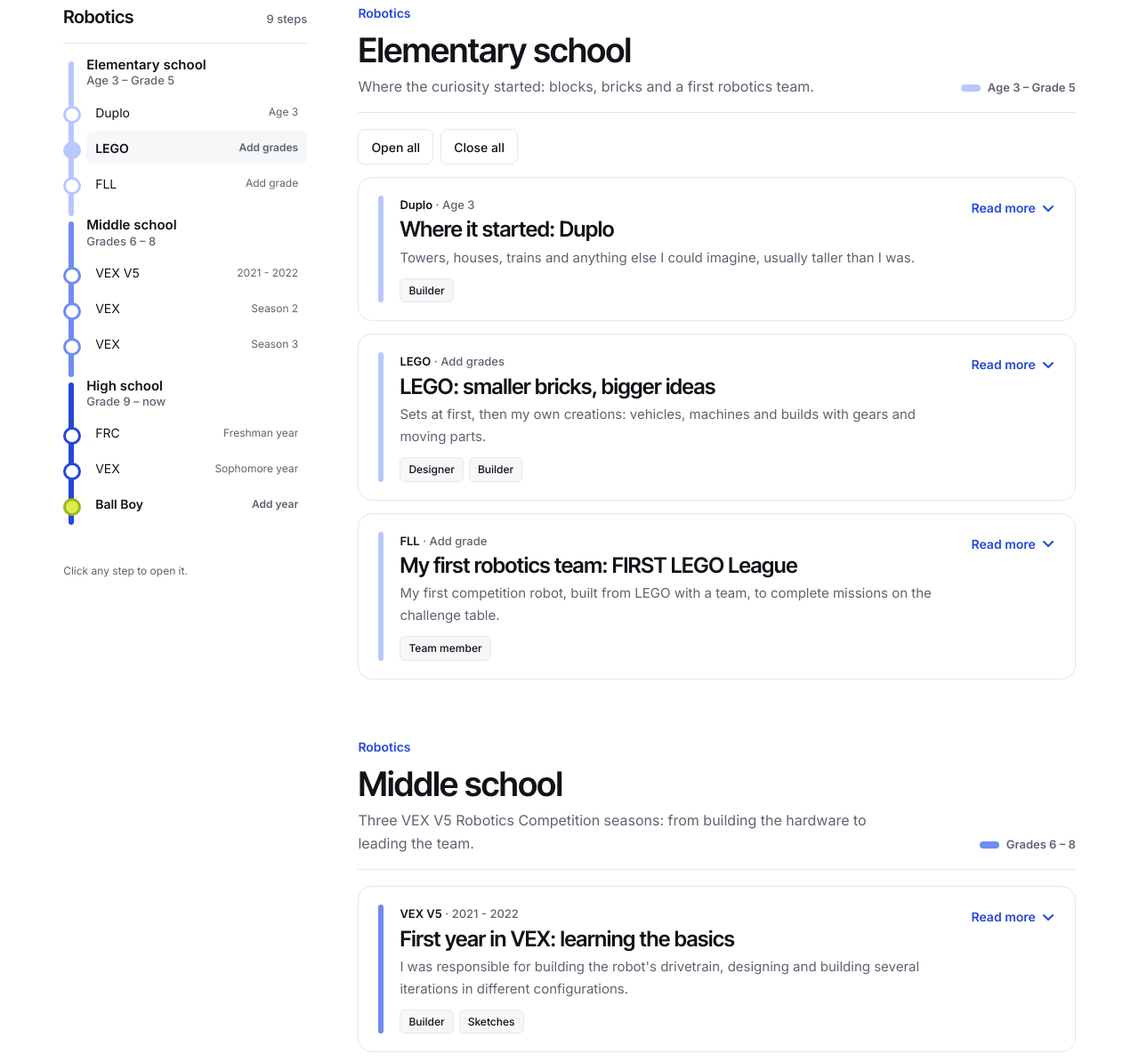
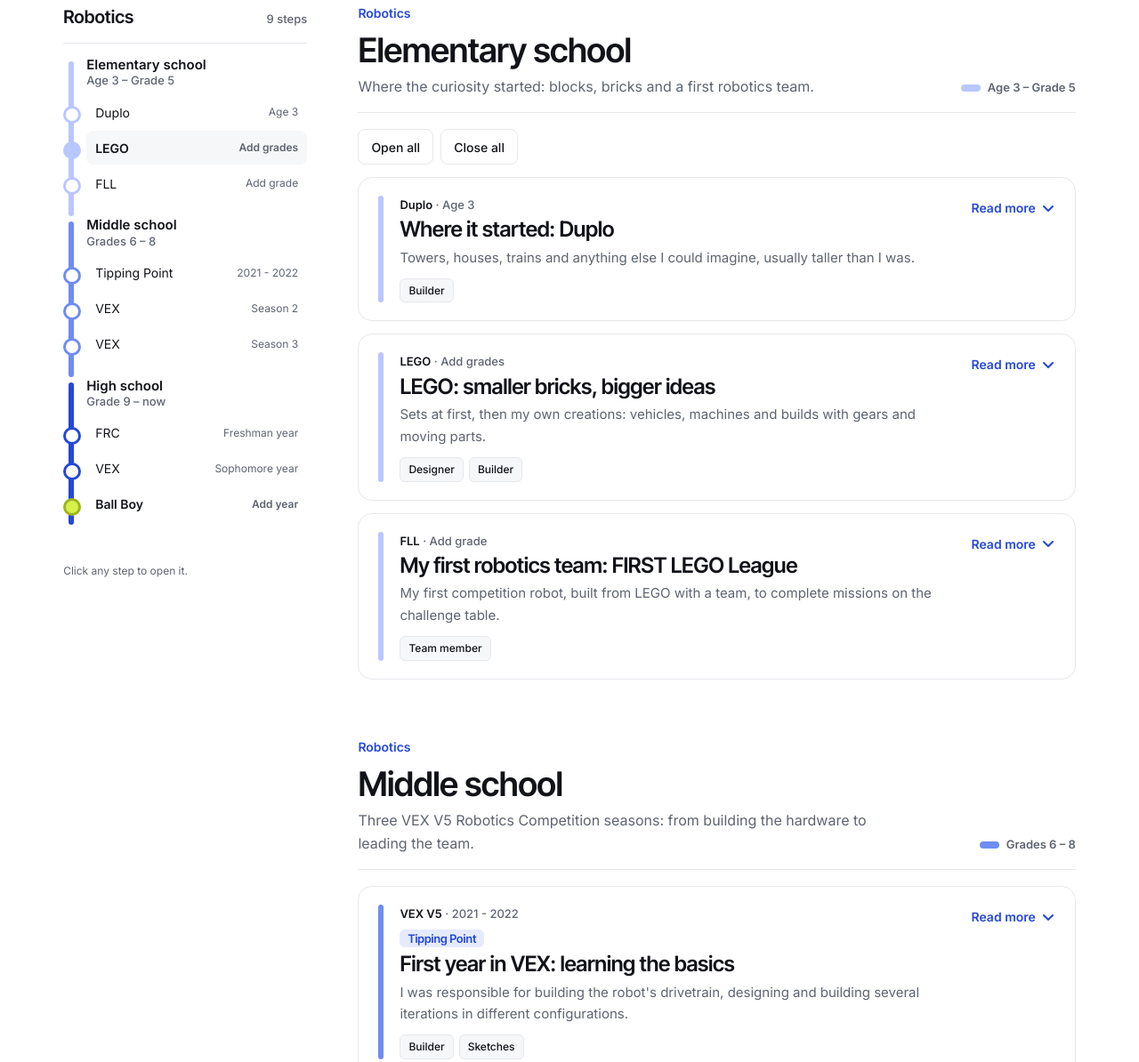
Before and after one commit to sabrus444/Achyutkarthikeyanjourney, a plain HTML site: page index.html in a window 1280 px wide. Shown: the part 769-1963 px from the top of the page at 89% size. Drawn offline with Linux system fonts and the light colour scheme.

Commit message:
Show each season's game name as a small title on the card and in the timeline
Co-Authored-By: Claude Opus 5.5 <noreply@anthropic.com>
Claude-Session: https://claude.ai/code/session_016aH6ZDpL1UM4xCYjQ1HMnP

```diff
--- a/content.js
+++ b/content.js
@@ -82,7 +82,7 @@ window.SITE = {
             {
               id: "vex-ms-1", type: "vex", stage: "VEX V5", era: "2021 - 2022",
               title: "First year in VEX: learning the basics",
-              roles: ["Builder"], game: "Tipping Point (VEX V5 Robotics Competition)",
+              roles: ["Builder"], game: "Tipping Point",
               responsibility: "I was responsible for building the robot's drivetrain, designing and building several iterations in different configurations.",
               built: "The drivetrain for our Tipping Point robot, rebuilt through several iterations as I learned the basic VEX mechanisms. Tipping Point was a game where robots score rings, move mobile goals into their zone and balance on a platform at the end of the match.",
               enjoyed: "Our team qualified for the National Championship and the VEX Worlds Championship. It was my first time at a VEX championship venue, and I was amazed by the designs other students had built. Seeing them showed me how far I could take my own robots.",
--- a/index.html
+++ b/index.html
@@ -87,6 +87,8 @@ summary::-webkit-details-marker{display:none}
 summary .bar{align-self:stretch;border-radius:3px;background:var(--band)}
 summary .kick{font-size:13px;color:var(--mute);font-weight:500}
 summary .kick b{color:var(--ink);font-weight:600}
+summary .gtitle{margin-top:6px;display:inline-block;font:600 13px "Inter Tight",Inter,sans-serif;color:var(--acc);background:color-mix(in srgb,var(--band) 18%,transparent);border-radius:6px;padding:2px 9px}
+details.capcard summary .gtitle{color:var(--ball)}
 summary h3{margin-top:4px}
 summary .sum{margin:6px 0 0;color:var(--mute);font-size:15px;display:-webkit-box;-webkit-line-clamp:2;-webkit-box-orient:vertical;overflow:hidden}
 details[open] summary .sum{display:none}
@@ -255,6 +257,7 @@ function startSite(){
   const awards=a=>{const r=(a||[]).filter(x=>x&&x.name);return r.length?r.map(x=>`<div class="aw"><span><b>${esc(x.name)}</b> · ${esc(x.event)}${x.year?', '+esc(x.year):''}</span></div>`).join(''):'<div class="aw none">Awards will be listed here</div>'};
   const design=d=>d?`<div class="design"><div><h5>How I designed it</h5>${d.tool?`<span class="tool">${esc(d.tool)}</span>`:''}<p>${esc(d.how)}</p></div><div class="gallery">${gallery(d.images,d.cad===false?[{t:'Sketch'},{t:'Build photo'}]:[{t:'CAD screenshot',cad:1},{t:'Sketch or render',cad:1}])}</div></div>`:'';
   const pics=it=>`<div class="gallery">${gallery(it.photos,[{t:'Photo'},{t:'Photo'},{t:'Photo or video'}])}</div>`;
+  const gameOk=it=>it.game&&!/^add /i.test(it.game);
   const learnedList=it=>`<ul>${(it.learned||[]).map(l=>`<li>${esc(l)}</li>`).join('')}</ul>`;
   const ballArt='<svg class="capart" viewBox="0 0 400 300" aria-hidden="true" fill="none" stroke="#eef0f3" stroke-width="2.5" stroke-linecap="round" stroke-linejoin="round"><line x1="10" y1="252" x2="390" y2="252" stroke="#353a43"/><rect x="110" y="142" width="200" height="78" rx="12"/><path d="M110 198 L68 236 L128 236 L140 206"/><rect x="130" y="70" width="160" height="72" rx="8"/><line x1="170" y1="70" x2="170" y2="142"/><line x1="210" y1="70" x2="210" y2="142"/><line x1="250" y1="70" x2="250" y2="142"/><g fill="#d7f04a" stroke="#9db51d"><circle cx="150" cy="118" r="13"/><circle cx="190" cy="124" r="13"/><circle cx="230" cy="114" r="13"/><circle cx="270" cy="122" r="13"/><circle cx="210" cy="92" r="13"/><circle cx="46" cy="238" r="13"/></g><circle cx="150" cy="232" r="20"/><circle cx="280" cy="232" r="20"/></svg>';
 
@@ -268,12 +271,12 @@ function startSite(){
         ${(it.lineage||[]).length?`<div class="subh">Built on everything before it</div><table class="lin"><tbody>${it.lineage.map(l=>`<tr><td><a href="#${esc(l.link||'journey')}" data-open="${esc(l.link||'')}">From ${esc(l.from)}</a></td><td>${esc(l.what)}</td></tr>`).join('')}</tbody></table>`:''}
         ${pr?`<div class="subh">From project to product</div><div class="prod"><div><p class="vision">${esc(pr.vision)}</p><ul class="who">${(pr.who||[]).map(w=>`<li>${esc(w)}</li>`).join('')}</ul></div><ol class="road">${(pr.roadmap||[]).map((r,i)=>`<li class="s-${esc(r.status)}"><i>${r.status==='done'?'✓':i+1}</i><span>${esc(r.step)}</span><small>${st[r.status]||''}</small></li>`).join('')}</ol></div>`:''}`;
     }
-    return `${it.game?`<p class="game">Season game: <b>${esc(it.game)}</b></p>`:''}${it.responsibility?`<p class="resp"><b>My role: ${esc((it.roles||[]).join(', '))}.</b> ${esc(it.responsibility)}</p>`:''}
+    return `${it.game&&!gameOk(it)?`<p class="game">Season game: <b>${esc(it.game)}</b></p>`:''}${it.responsibility?`<p class="resp"><b>My role: ${esc((it.roles||[]).join(', '))}.</b> ${esc(it.responsibility)}</p>`:''}
       <div class="cols"><div><h4>What I built</h4><p>${esc(it.built)}</p></div><div><h4>What I enjoyed</h4><p>${esc(it.enjoyed)}</p></div><div><h4>What I learned</h4>${learnedList(it)}</div></div>
       ${design(it.design)}${pics(it)}${it.awards===false?'':`<div class="awards">${awards(it.awards)}</div>`}`;
   };
   const card=(it,band)=>`<details class="card${it.type==='capstone'?' capcard':''}" id="${esc(it.id)}" style="--band:${band}">
-    <summary><span class="bar"></span><div><div class="kick"><b>${esc(it.stage)}</b> · ${esc(it.era)}</div><h3>${esc(it.title)}</h3><p class="sum">${esc(it.type==='capstone'?(it.tagline||it.problem):(it.responsibility||it.built))}</p><div class="chips">${(it.roles||[]).map(r=>`<span>${esc(r)}</span>`).join('')}${it.design?(it.design.cad===false?'<span>Sketches</span>':'<span>CAD</span>'):''}</div></div><span class="more"><span class="o">Read more</span><span class="c">Close</span>${chev}</span></summary>
+    <summary><span class="bar"></span><div><div class="kick"><b>${esc(it.stage)}</b> · ${esc(it.era)}</div>${gameOk(it)?`<div class="gtitle">${esc(it.game)}</div>`:''}<h3>${esc(it.title)}</h3><p class="sum">${esc(it.type==='capstone'?(it.tagline||it.problem):(it.responsibility||it.built))}</p><div class="chips">${(it.roles||[]).map(r=>`<span>${esc(r)}</span>`).join('')}${it.design?(it.design.cad===false?'<span>Sketches</span>':'<span>CAD</span>'):''}</div></div><span class="more"><span class="o">Read more</span><span class="c">Close</span>${chev}</span></summary>
     <div class="inner">${body(it)}</div></details>`;
 
   $('brand').innerHTML=`${esc(S.name)} <span>· Robotics</span>`;
@@ -286,7 +289,7 @@ function startSite(){
   const cap=items.find(i=>i.type==='capstone');
   $('facts').innerHTML=[['Building since',items[0]?items[0].era:''],['Robotics programs',programs.join(', ')],['Leadership',roles.map(r=>r[0].toUpperCase()+r.slice(1)).join(', ')],['Capstone',cap?cap.stage:'']].map(f=>`<div><small>${f[0]}</small><b>${esc(f[1])}</b></div>`).join('');
 
-  $('sidenav').innerHTML=sections.map(s=>`<div class="sec"><div class="sectitle">${esc(s.title)}<small>${(s.phases||[]).reduce((n,p)=>n+(p.items||[]).length,0)} steps</small></div><ol class="phases">${(s.phases||[]).map((p,pi)=>`<li class="phase" style="--band:${bands[pi]}"><a href="#ph-${esc(p.id)}">${esc(p.title)}<small>${esc(p.years)}</small></a><ol class="items">${(p.items||[]).map(it=>`<li><a href="#${esc(it.id)}" data-open="${esc(it.id)}" class="${it.type==='capstone'?'cap':''}">${esc(it.stage)}<small>${esc((it.era||'').split('·')[0].trim())}</small></a></li>`).join('')}</ol></li>`).join('')}</ol></div>`).join('')+'<p class="legend">Click any step to open it.</p>';
+  $('sidenav').innerHTML=sections.map(s=>`<div class="sec"><div class="sectitle">${esc(s.title)}<small>${(s.phases||[]).reduce((n,p)=>n+(p.items||[]).length,0)} steps</small></div><ol class="phases">${(s.phases||[]).map((p,pi)=>`<li class="phase" style="--band:${bands[pi]}"><a href="#ph-${esc(p.id)}">${esc(p.title)}<small>${esc(p.years)}</small></a><ol class="items">${(p.items||[]).map(it=>`<li><a href="#${esc(it.id)}" data-open="${esc(it.id)}" class="${it.type==='capstone'?'cap':''}">${esc(gameOk(it)?it.game:it.stage)}<small>${esc((it.era||'').split('·')[0].trim())}</small></a></li>`).join('')}</ol></li>`).join('')}</ol></div>`).join('')+'<p class="legend">Click any step to open it.</p>';
 
   let first=true;
   $('sections').innerHTML=sections.map(s=>(s.phases||[]).map((p,pi)=>{const t=first;first=false;return `<section class="phaseblock" id="ph-${esc(p.id)}" style="--band:${bands[pi]}">
```
